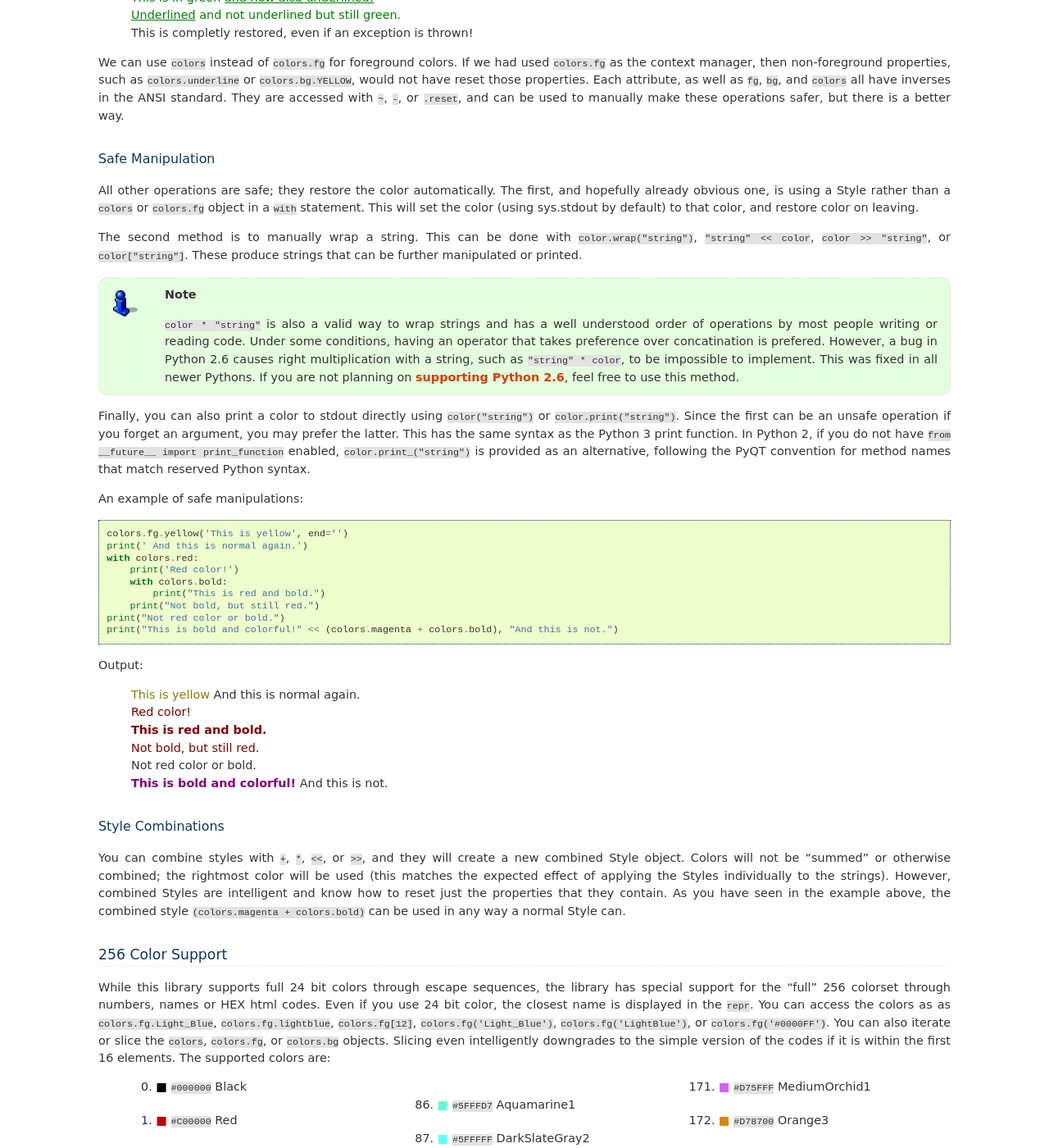
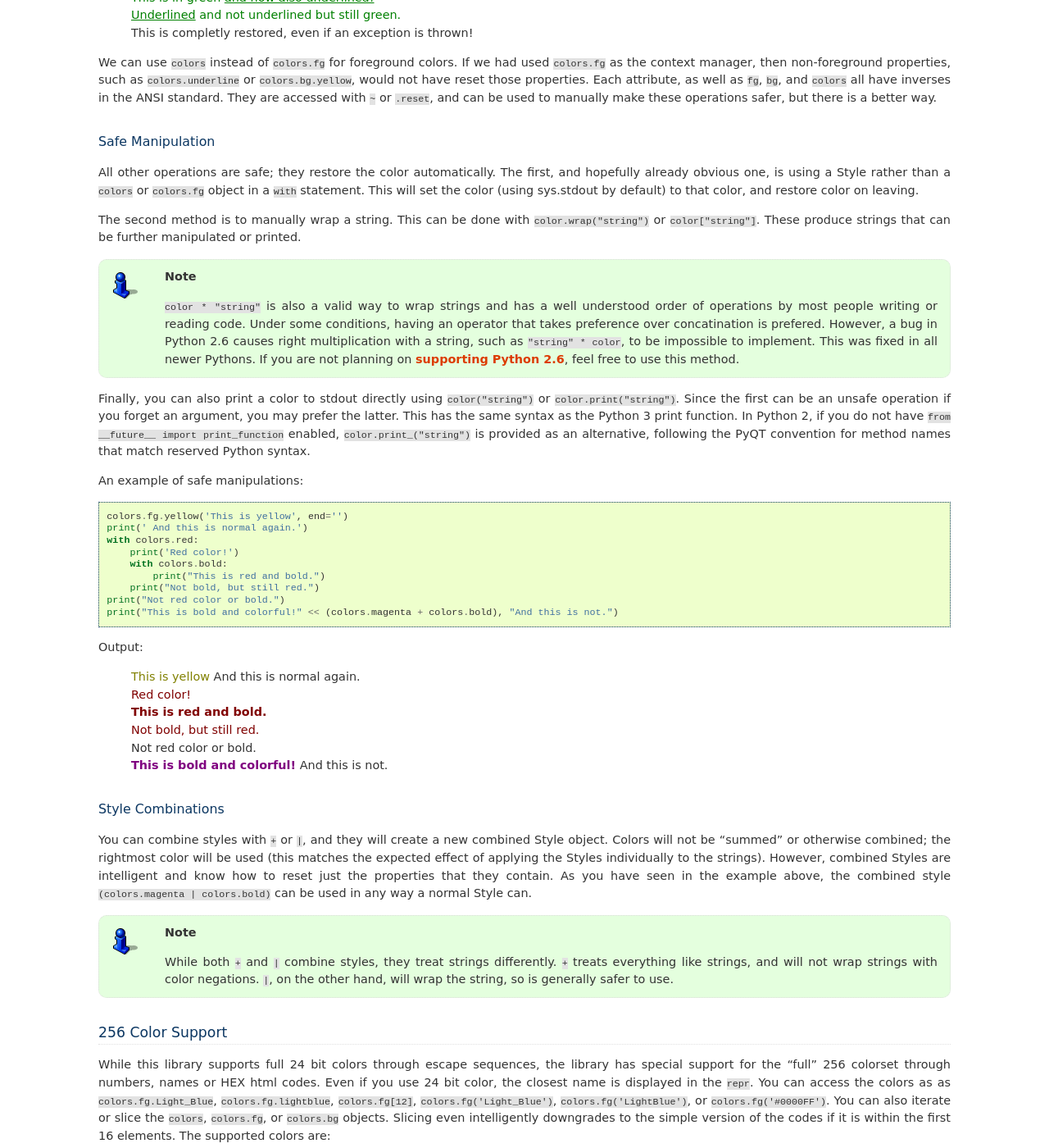
Before and after one commit to tomerfiliba/plumbum, a Sphinx documentation site: the page built from docs/color.rst, in a window 1280 px wide and 1400 px high, scrolled down 2243 px. Shown: the whole window at 82% size. Built offline with Sphinx 7.4.7, drawn with Linux system fonts in a browser that asks for light colours; some of the changed text lies outside the part shown.

Commit message:
Changing docs to reflect recent color removals.

```diff
--- a/docs/color.rst
+++ b/docs/color.rst
@@ -21,11 +21,11 @@
     ``colors.use_color=True``.
 
 Generating colors
-================
+=================
 
 Styles are accessed through the ``colors`` object, which is an instance of a StyleFactory. The ``colors``
 object is actually an imitation module that wraps ``plumbum.colorlib.ansicolors`` with module-like access.
-Thus, things like from ``plumbum.colors.bg import red`` work also. The library actually lives in ``plubmumb.colorlib``.
+Thus, things like from ``plumbum.colors.bg import red`` work also. The library actually lives in ``plumbum.colorlib``.
 
 
 Style Factory
@@ -135,9 +135,9 @@
 
 We can use ``colors`` instead of ``colors.fg`` for foreground colors.  If we had used ``colors.fg``
 as the context manager, then non-foreground properties, such as ``colors.underline`` or
-``colors.bg.YELLOW``, would not have reset those properties. Each attribute,
+``colors.bg.yellow``, would not have reset those properties. Each attribute,
 as well as ``fg``, ``bg``, and ``colors`` all have inverses in the ANSI standard. They are
-accessed with ``~``, ``-``, or ``.reset``, and can be used to manually make these operations
+accessed with ``~``  or ``.reset``, and can be used to manually make these operations
 safer, but there is a better way.
 
 Safe Manipulation
@@ -147,8 +147,7 @@
 already obvious one, is using a Style rather than a ``colors`` or ``colors.fg`` object in a ``with`` statement.
 This will set the color (using sys.stdout by default) to that color, and restore color on leaving.
 
-The second method is to manually wrap a string. This can be done with ``color.wrap("string")``,
-``"string" << color``, ``color >> "string"``, or ``color["string"]``.
+The second method is to manually wrap a string. This can be done with ``color.wrap("string")`` or ``color["string"]``.
 These produce strings that can be further manipulated or printed.
 
 .. note::
@@ -194,8 +193,17 @@
 Style Combinations
 ^^^^^^^^^^^^^^^^^^
 
-You can combine styles with ``+``, ``*``, ``<<``, or ``>>``, and they will create a new combined Style object. Colors will not be "summed" or otherwise combined; the rightmost color will be used (this matches the expected effect of
-applying the Styles individually to the strings). However, combined Styles are intelligent and know how to reset just the properties that they contain. As you have seen in the example above, the combined style ``(colors.magenta + colors.bold)`` can be used in any way a normal Style can.
+You can combine styles with ``+`` or ``|``, and they will create a new combined Style object. Colors will not be "summed"
+or otherwise combined; the rightmost color will be used (this matches the expected effect of
+applying the Styles individually to the strings). However, combined Styles are intelligent and
+know how to reset just the properties that they contain. As you have seen in the example above,
+the combined style ``(colors.magenta | colors.bold)`` can be used in any way a normal Style can.
+
+.. note::
+
+    While both ``+`` and ``|`` combine styles, they treat strings differently.
+    ``+`` treats everything like strings, and will not wrap strings with color negations. ``|``,
+    on the other hand, will wrap the string, so is generally safer to use.
 
 256 Color Support
 =================
@@ -213,7 +221,9 @@
 .. raw:: html
     :file: _color_list.html
 
-If you want to enforce a specific represenation, you can use ``.basic`` (8 color), ``.simple`` (16 color), ``.full`` (256 color), or ``.true`` (24 bit color) on a Style, and the colors in that Style will conform to the output representation and name of the best match color. The internal RGB colors
+If you want to enforce a specific represenation, you can use ``.basic`` (8 color), ``.simple`` (16 color),
+``.full`` (256 color), or ``.true`` (24 bit color) on a Style, and the colors in that Style will conform to
+the output representation and name of the best match color. The internal RGB colors
 are remembered, so this is a non-destructive operation.
 
 The Classes
```
Also changed, not shown: README.rst (+4 -4 lines), docs/_cheatsheet.rst (+6 -4 lines), 1 other file.
